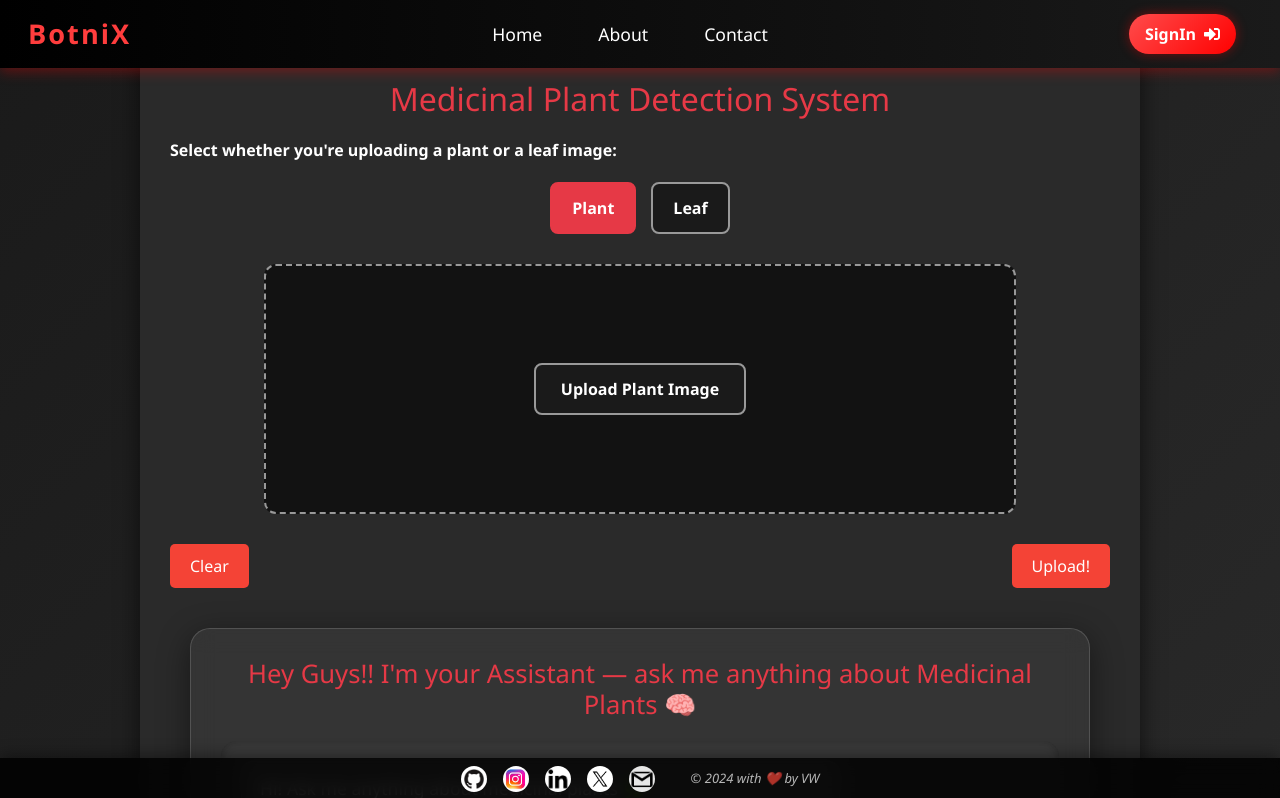
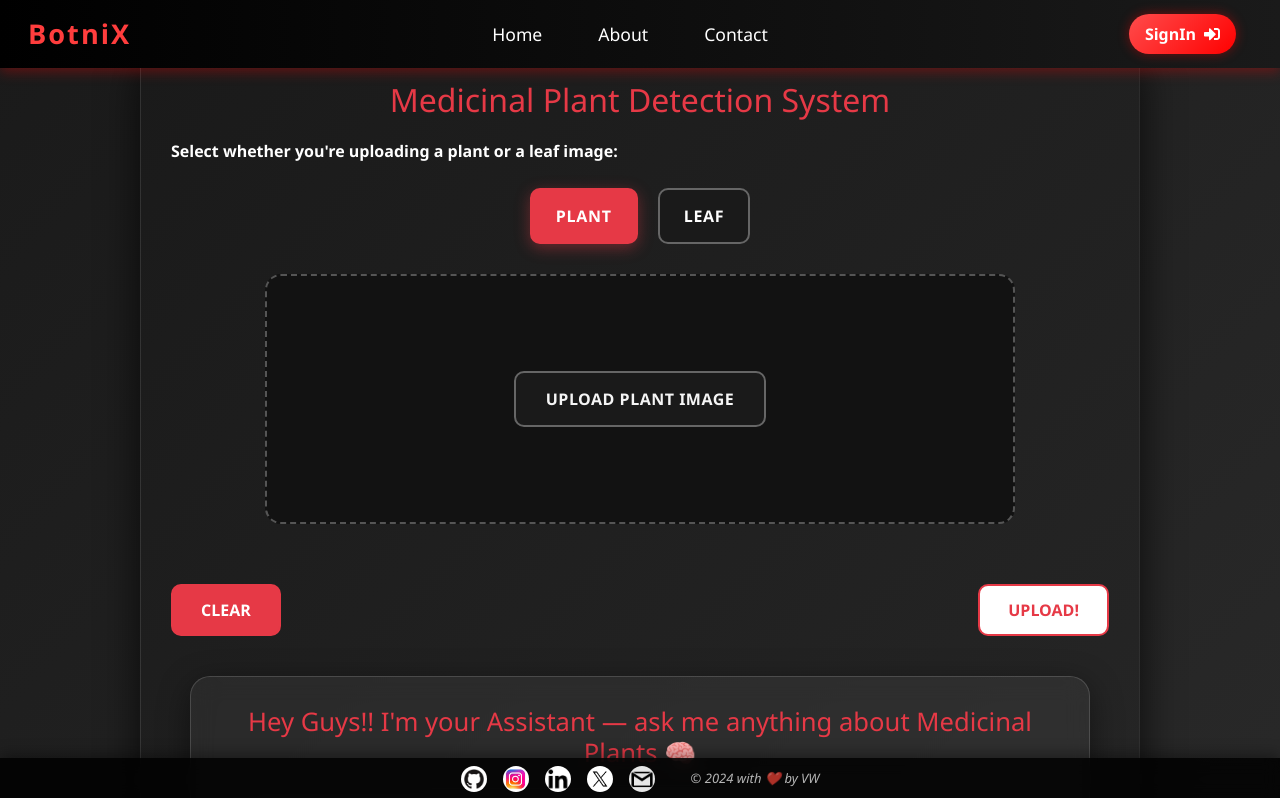
Before and after one commit to vishvawagh/Medicinal-Leaves-Detection, a React (Create React App) app: page /Home in a window 1280 px wide. Shown: the top 798 px of the page. Built offline with nearby package versions, Linux system fonts and the light colour scheme; no server answers.

Commit message:
Update Home.css

```diff
--- a/src/css/Home.css
+++ b/src/css/Home.css
@@ -14,13 +14,15 @@ body {
 
 /* Container */
 .container {
-  background-color: #2a2a2a;
+  background: linear-gradient(135deg, #1a1a1a, #2a2a2a);
   width: 90%;
   max-width: 1000px;
   margin: 50px auto;
   padding: 30px;
-  border-radius: 12px;
-  box-shadow: 0 0 25px rgba(0, 0, 0, 0.6);
+  border-radius: 16px;
+  box-shadow: 0 12px 40px rgba(0, 0, 0, 0.7);
+  backdrop-filter: blur(8px);
+  border: 1px solid rgba(255, 255, 255, 0.08);
 }
 
 /* Image Upload */
@@ -31,16 +33,17 @@ body {
   justify-content: center;
   width: 100%;
   min-height: 250px;
-  border: 2px dashed #999;
-  border-radius: 12px;
-  background-color: #121212;
+  border: 2px dashed #555;
+  border-radius: 16px;
+  background: #121212;
   margin: 30px 0;
   padding: 25px;
-  transition: all 0.3s ease;
+  transition: border-color 0.3s ease, background-color 0.3s ease;
 }
 
 .image-upload:hover {
   border-color: #e63946;
+  background-color: #1c1c1c;
 }
 
 .image-upload input[type="file"] {
@@ -50,61 +53,184 @@ body {
 .image-upload label {
   font-size: 1rem;
   font-weight: 600;
-  color: #ffffff;
+  color: #f5f5f5;
   cursor: pointer;
-  padding: 12px 25px;
-  border: 2px solid #999;
-  border-radius: 8px;
-  background-color: #1a1a1a;
+  padding: 14px 30px;
+  border: 2px solid #666;
+  border-radius: 10px;
+  background: #1a1a1a;
   transition: all 0.3s ease;
+  text-transform: uppercase;
+  letter-spacing: 0.5px;
 }
 
 .image-upload label:hover {
   background-color: #e63946;
-  border-color: #fff;
-  color: #fff;
+  border-color: #ffffff;
+  color: #ffffff;
 }
 
 .image-upload img {
   margin-top: 20px;
   max-width: 100%;
   max-height: 250px;
+  border-radius: 12px;
+  box-shadow: 0 6px 20px rgba(0, 0, 0, 0.5);
+}
+.buttons {
+  display: flex;
+  justify-content: space-between;
+  align-items: center;
+  margin-top: 30px;
+}
+
+/* Clear Button - Left */
+.buttons button:first-child {
+  padding: 12px 28px;
+  font-size: 1rem;
+  font-weight: 600;
   border-radius: 10px;
-  box-shadow: 0 4px 12px rgba(0, 0, 0, 0.4);
+  background-color: #e63946;
+  color: #ffffff;
+  border: 2px solid #e63946;
+  cursor: pointer;
+  text-transform: uppercase;
+  transition: all 0.3s ease;
 }
+
+.buttons button:first-child:hover {
+  background-color: #c62836;
+  border-color: #ffffff;
+}
+
+/* Upload Button - Right */
+.buttons button:last-child {
+  padding: 12px 28px;
+  font-size: 1rem;
+  font-weight: 600;
+  border-radius: 10px;
+  background-color: #ffffff;
+  color: #e63946;
+  border: 2px solid #e63946;
+  cursor: pointer;
+  text-transform: uppercase;
+  transition: all 0.3s ease;
+}
+
+.buttons button:last-child:hover:not(:disabled) {
+  background-color: #e63946;
+  color: #ffffff;
+}
+
+/* Disabled state */
+.buttons button:disabled {
+  opacity: 0.6;
+  cursor: not-allowed;
+}
+
+
 
 /* Buttons */
 .selection-buttons {
   display: flex;
   flex-wrap: wrap;
   justify-content: center;
-  gap: 15px;
-  margin-top: 20px;
+  gap: 20px;
+  margin-top: 25px;
 }
 
 .selection-buttons button {
-  padding: 12px 20px;
+  padding: 14px 24px;
   font-size: 1rem;
   font-weight: 600;
-  cursor: pointer;
   color: #ffffff;
-  background-color: #1a1a1a;
-  border: 2px solid #999;
-  border-radius: 8px;
+  background: #1a1a1a;
+  border: 2px solid #666;
+  border-radius: 10px;
   transition: all 0.3s ease;
+  text-transform: uppercase;
+  letter-spacing: 0.7px;
 }
 
 .selection-buttons button.active {
   background-color: #e63946;
   border-color: #e63946;
   color: #ffffff;
+  box-shadow: 0 4px 15px rgba(230, 57, 70, 0.4);
 }
 
 .selection-buttons button:hover {
-  background-color: #3a3a3a;
+  background-color: #333;
   border-color: #ffffff;
   color: #ffffff;
+  transform: translateY(-2px);
 }
+/* Plant Info Section */
+.plant-info {
+  margin-top: 30px;
+  background: #1a1a1a;
+  padding: 25px;
+  border-radius: 16px;
+  box-shadow: 0 6px 24px rgba(0, 0, 0, 0.6);
+  border: 1px solid rgba(255, 255, 255, 0.08);
+}
+
+.form-group {
+  margin-bottom: 20px;
+}
+
+.form-group label {
+  display: block;
+  font-size: 0.95rem;
+  font-weight: 600;
+  margin-bottom: 8px;
+  color: #e0e0e0;
+  text-transform: uppercase;
+  letter-spacing: 0.5px;
+}
+
+.form-group textarea {
+  width: 100%;
+  padding: 14px;
+  border-radius: 10px;
+  background: #121212;
+  border: 1px solid #444;
+  color: #f5f5f5;
+  font-size: 0.95rem;
+  resize: none;
+  line-height: 1.5;
+  transition: border 0.3s ease;
+}
+
+.form-group textarea:focus {
+  border-color: #e63946;
+  outline: none;
+}
+
+/* Know More link */
+.form-group a {
+  display: inline-block;
+  margin-top: 8px;
+  padding: 10px 20px;
+  background-color: #e63946;
+  color: #ffffff;
+  border-radius: 8px;
+  text-decoration: none;
+  font-weight: 600;
+  transition: background-color 0.3s ease, transform 0.3s ease;
+}
+
+.form-group a:hover {
+  background-color: #b9303a;
+  transform: translateY(-2px);
+}
+
+.form-group p {
+  color: #999;
+  font-size: 0.9rem;
+  margin-top: 8px;
+}
+
 .chatbot-container {
   background: rgba(255, 255, 255, 0.05);
   backdrop-filter: blur(12px);
```
